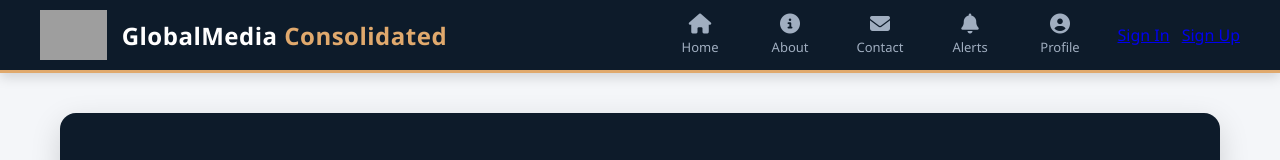
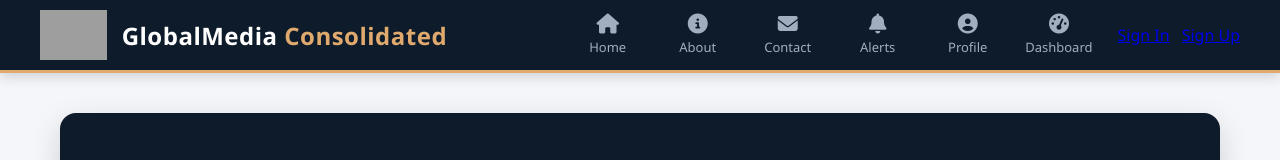
Before and after one commit to Miracleemmanuel762/GlobalMedia-Consolidated-, a website: page index.html in a window 1280 px wide. Shown: the top 160 px of the page. Drawn offline with Linux system fonts and the light colour scheme; grey boxes are pictures that could not be loaded.

Commit message:
Update index.html

```diff
--- a/index.html
+++ b/index.html
@@ -551,6 +551,10 @@
                     <i class="fa-solid fa-circle-user"></i>
                     <span>Profile</span>
                 </a>
+                <a href="dashboard.html" class="nav-link">
+                <i class="fa-solid fa-gauge-high"></i>
+                <span>Dashboard</span>
+                        </a>
             </nav>
 
             <!-- Conditional Authentication Buttons (Visible to unauthenticated/unregistered users) -->
```
